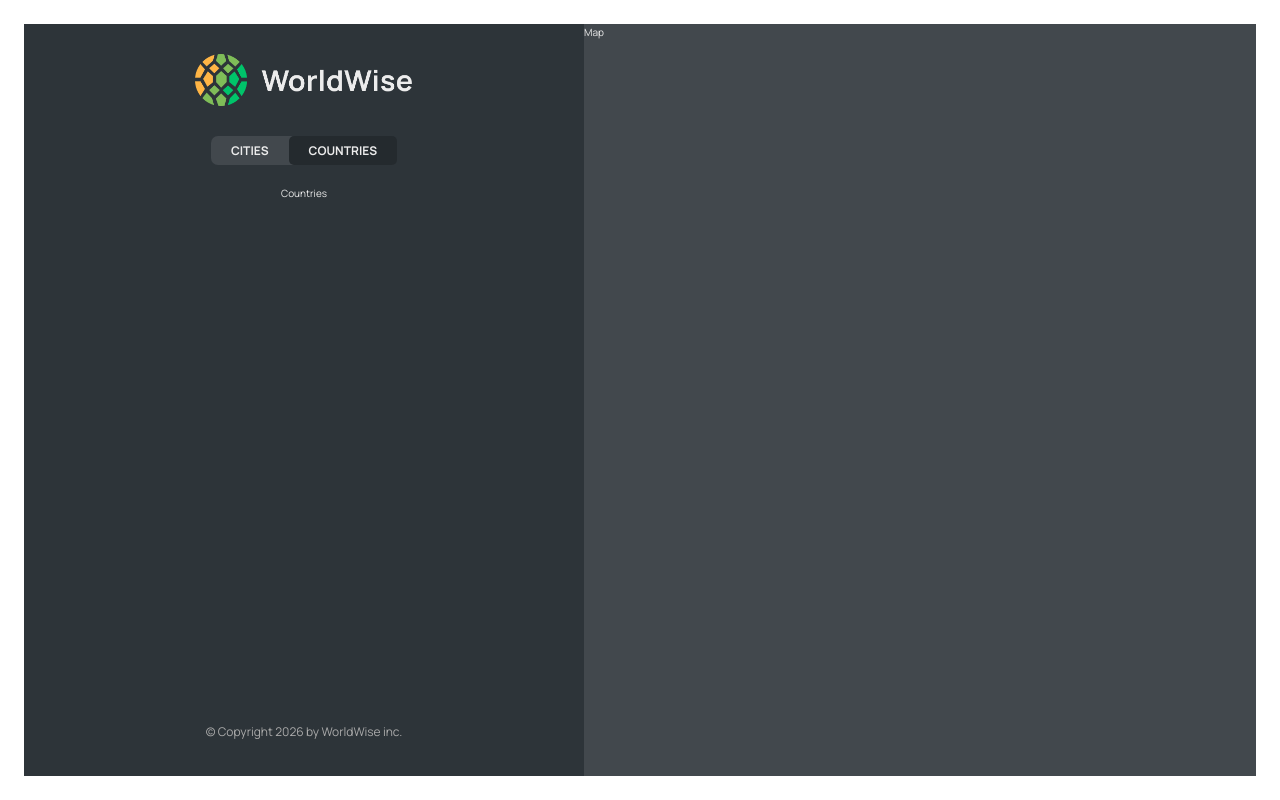
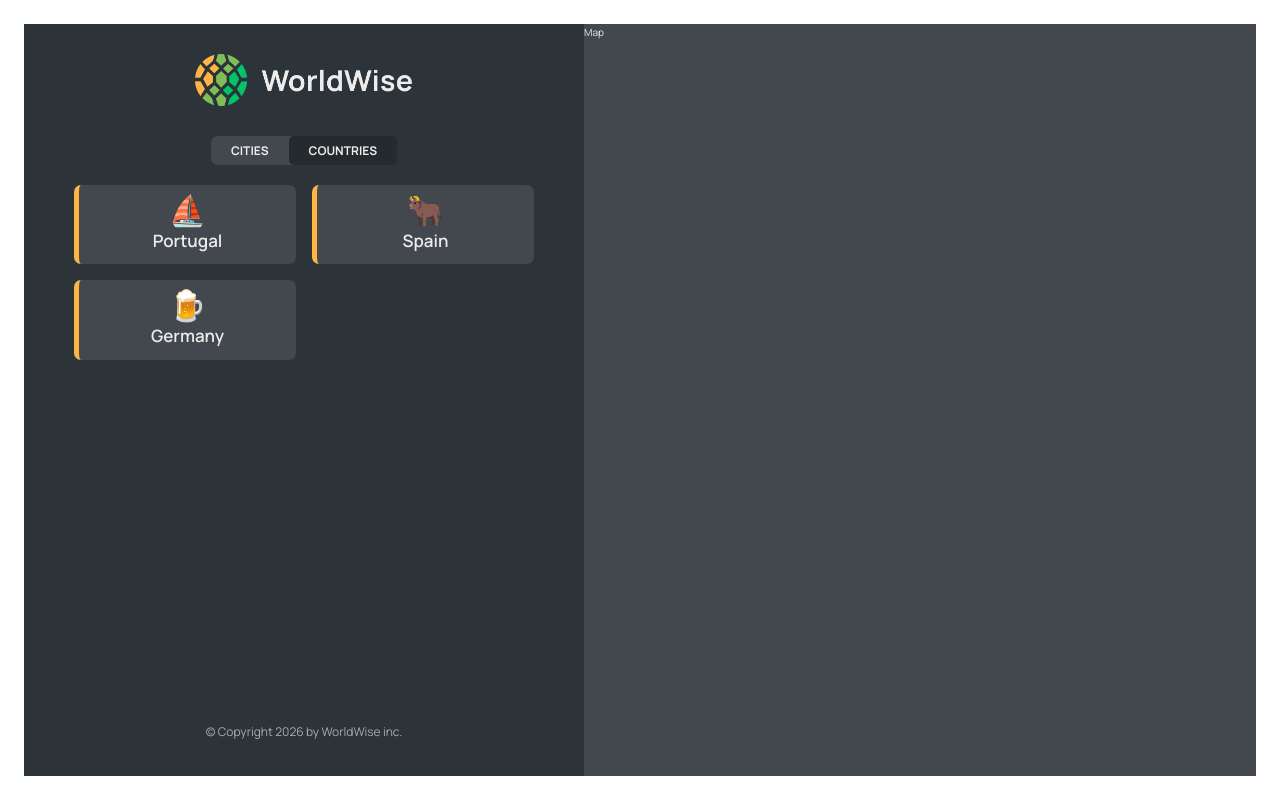
Before and after one commit to Alek-Grujic/react-router, a React (Vite) app: page /app/countries in a window 1280 px wide. Built offline with nearby package versions, Linux system fonts and the light colour scheme; data requests are answered from the project's data file.

Commit message:
feat: add countries list

```diff
--- a/src/App.jsx
+++ b/src/App.jsx
@@ -1,11 +1,13 @@
 import { BrowserRouter, Route, Routes } from "react-router-dom";
+import { useEffect, useState } from "react";
+
 import Homepage from "./pages/Homepage.jsx";
 import Product from "./pages/Product.jsx";
 import Pricing from "./pages/Pricing.jsx";
 import AppLayout from "./pages/AppLayout.jsx";
 import Login from "./pages/Login.jsx";
 import CityList from "./components/CityList.jsx";
-import { useEffect, useState } from "react";
+import CountryList from "./components/CountryList.jsx";
 
 const BASE_URL = "http://localhost:9000";
 
@@ -46,7 +48,10 @@
             path="cities"
             element={<CityList cities={cities} isLoading={isLoading} />}
           />
-          <Route path="countries" element={<p>Countries</p>} />
+          <Route
+            path="countries"
+            element={<CountryList cities={cities} isLoading={isLoading} />}
+          />
           <Route path="form" element={<p>Form</p>} />
         </Route>
         <Route path="/login" element={<Login />} />
--- /dev/null
+++ b/src/components/CountryList.jsx
@@ -0,0 +1,29 @@
+import styles from "./CountryList.module.css";
+import Spinner from "./Spinner";
+import Message from "./Message";
+import CountryItem from "./CountryItem";
+
+function CountryList({ cities, isLoading }) {
+  if (isLoading) return <Spinner />;
+
+  if (!cities.length)
+    return (
+      <Message message="Add your first city by clicking on a city on the map" />
+    );
+
+  const countries = cities.reduce((arr, city) => {
+    if (!arr.map((el) => el.country).includes(city.country))
+      return [...arr, { country: city.country, emoji: city.emoji }];
+    else return arr;
+  }, []);
+
+  return (
+    <ul className={styles.countryList}>
+      {countries.map((country) => (
+        <CountryItem country={country} key={country.country} />
+      ))}
+    </ul>
+  );
+}
+
+export default CountryList;
```
